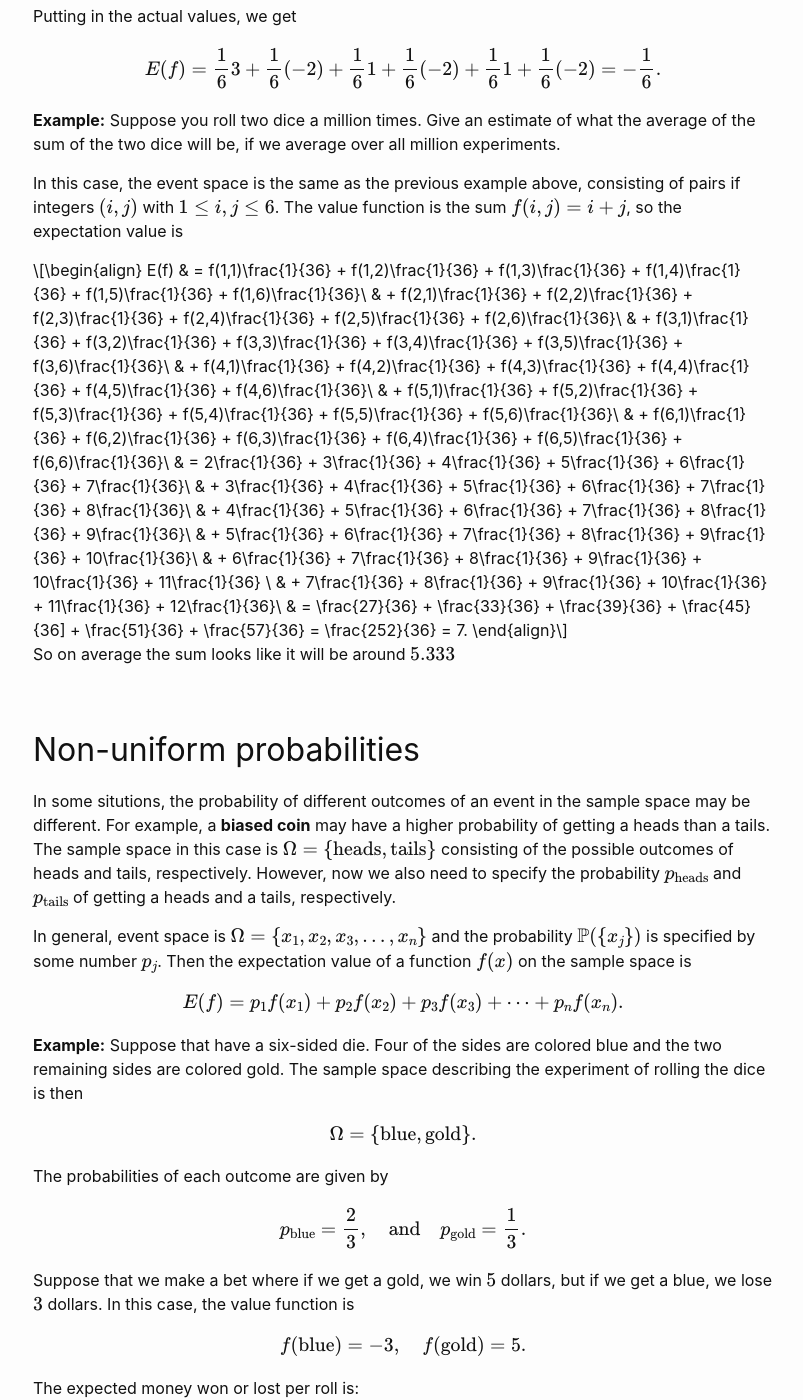
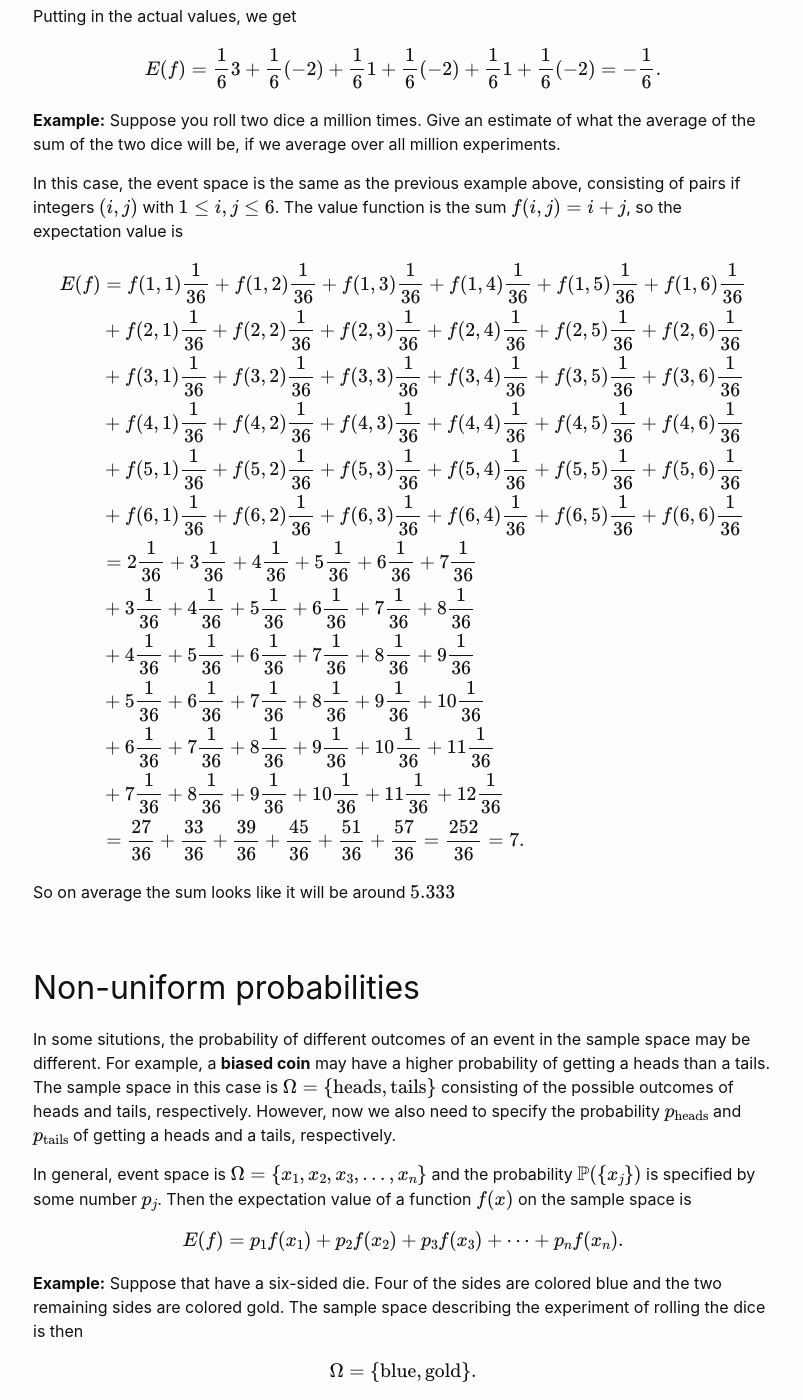
Before and after one commit to wcasper/math180fall2024, a Jekyll site: the page built from _modules/ready-set-bet/probability.md, in a window 1280 px wide and 1400 px high, scrolled down 2883 px. Shown: the whole window, without its empty margins (237-1040 px from the left). Built offline with Jekyll 4.4.1, drawn with Linux system fonts in a browser that asks for light colours.

Commit message:
fixed typo

```diff
--- a/_modules/ready-set-bet/probability.md
+++ b/_modules/ready-set-bet/probability.md
@@ -129,7 +129,7 @@ E(f)
   & +  5\frac{1}{36} + 6\frac{1}{36} + 7\frac{1}{36} + 8\frac{1}{36} + 9\frac{1}{36} + 10\frac{1}{36}\\
   & +  6\frac{1}{36} + 7\frac{1}{36} + 8\frac{1}{36} + 9\frac{1}{36} + 10\frac{1}{36} + 11\frac{1}{36} \\
   & +  7\frac{1}{36} + 8\frac{1}{36} + 9\frac{1}{36} + 10\frac{1}{36} + 11\frac{1}{36} + 12\frac{1}{36}\\
-  & = \frac{27}{36} + \frac{33}{36} + \frac{39}{36} + \frac{45}{36] + \frac{51}{36} + \frac{57}{36} = \frac{252}{36} = 7.
+  & = \frac{27}{36} + \frac{33}{36} + \frac{39}{36} + \frac{45}{36} + \frac{51}{36} + \frac{57}{36} = \frac{252}{36} = 7.
 \end{align}$$
 
 So on average the sum looks like it will be around $$5.333$$
```
